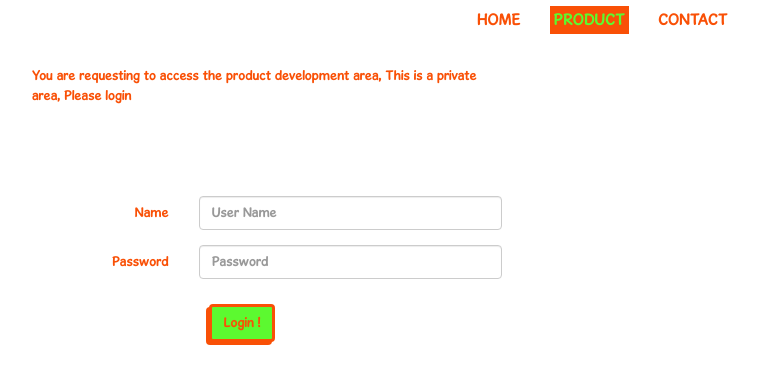
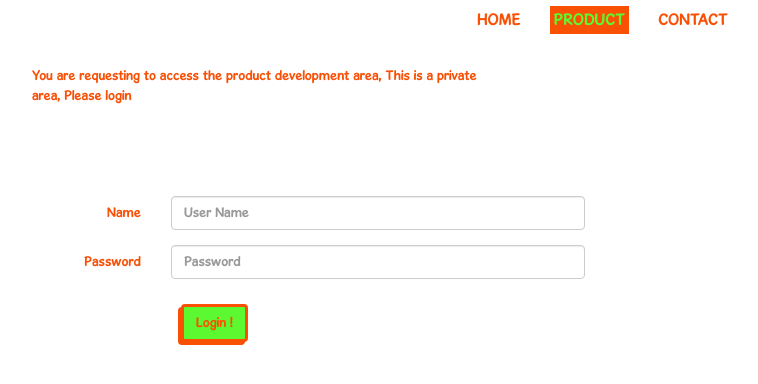
Before and after one commit to AlexThomas90210/Muncher-Design-Showcase-Site, a PHP site: page /Muncher-Design-Showcase-Site/login.php in a window 1280 px wide. Shown: the part 142-526 px from the top of the page, without its empty margins (373-1131 px from the left). Run offline with PHP 8.4, Linux system fonts and the light colour scheme; some libraries are stand-ins or nearby versions.

Commit message:
added video stuff

```diff
--- a/login.php
+++ b/login.php
@@ -84,7 +84,7 @@ if (isset($_POST[NAME_ATTR]) && isset($_POST[PASSWORD_ATTR]) ) {
           </div>
         </div>
         <div class="row">
-            <div class="col-sm-6 col-sm-offset-3">
+            <div class="col-sm-8 col-sm-offset-2">
                 <!-- Login Form -->
                 <form class="form-horizontal loginForm " method="post" action="#" >
 
```
